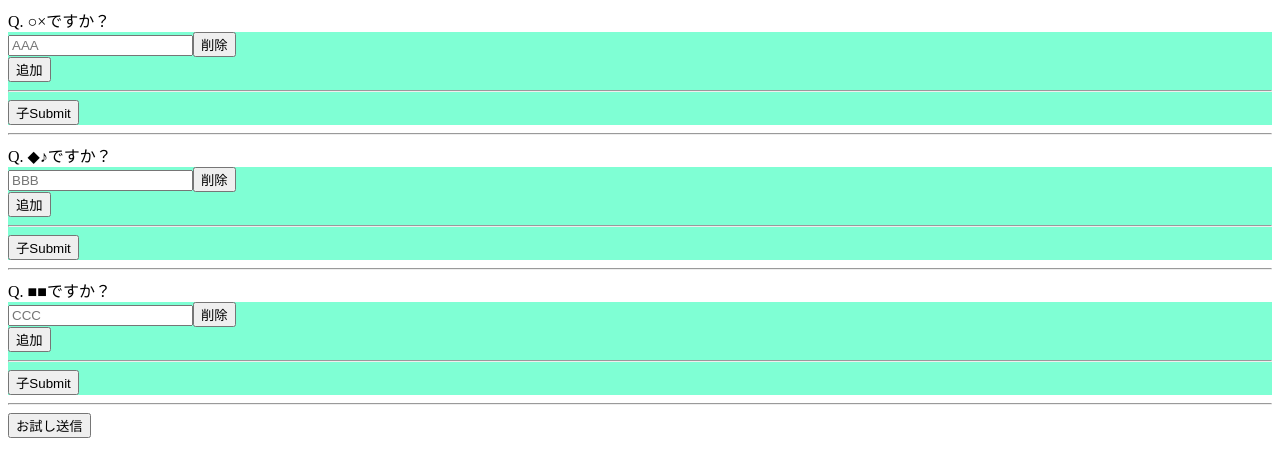
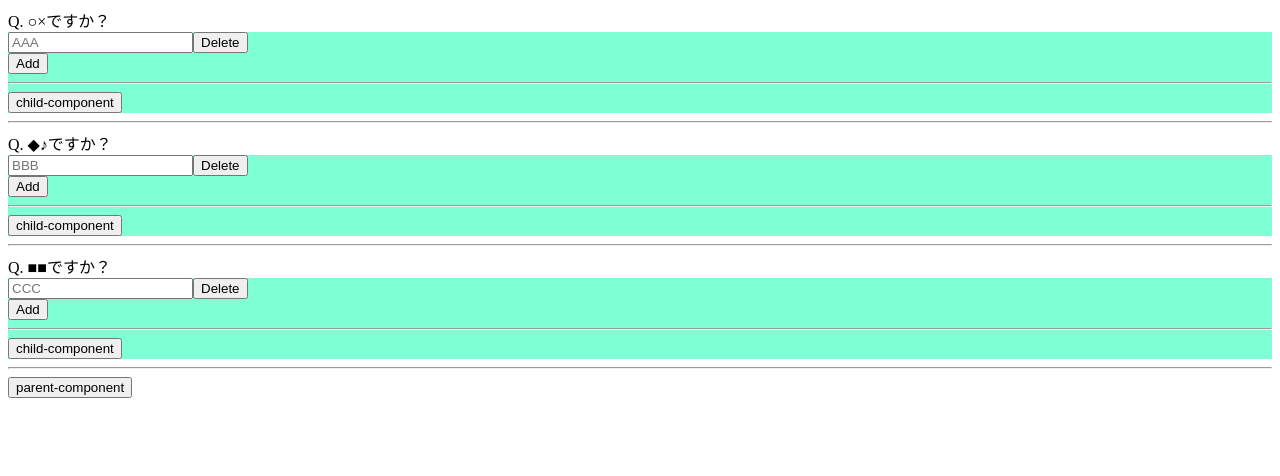
Before and after one commit to otera/angular-form-array, an Angular app: page / in a window 1280 px wide. Shown: the top 476 px of the page. Built offline with nearby package versions, Linux system fonts and the light colour scheme.

Commit message:
ボタン名を変更

```diff
--- a/src/app/check-input-form/check-input-form.component.html
+++ b/src/app/check-input-form/check-input-form.component.html
@@ -3,4 +3,4 @@
   <app-idea-forms [ideaForm]="forms[i]"></app-idea-forms>
   <hr />
 </div>
-<button type="button" (click)="onSubmit()">お試し送信</button>
+<button type="button" (click)="onSubmit()">parent-component</button>
--- a/src/app/common/idea-forms/idea-forms.component.html
+++ b/src/app/common/idea-forms/idea-forms.component.html
@@ -12,9 +12,9 @@
       [placeholder]="ideaForm.placeholder"
       size="20"
     />
-    <button type="button" (click)="removeItem(i)">削除</button>
+    <button type="button" (click)="removeItem(i)">Delete</button>
   </div>
-  <button type="button" (click)="addItem()">追加</button>
+  <button type="button" (click)="addItem()">Add</button>
   <hr />
-  <button type="submit">子Submit</button>
+  <button type="submit">child-component</button>
 </form>
```
